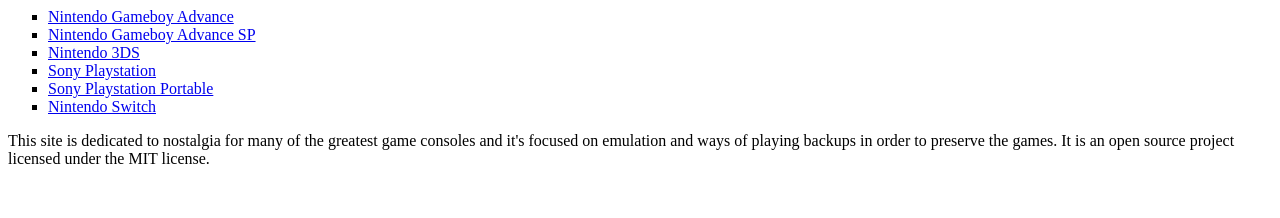
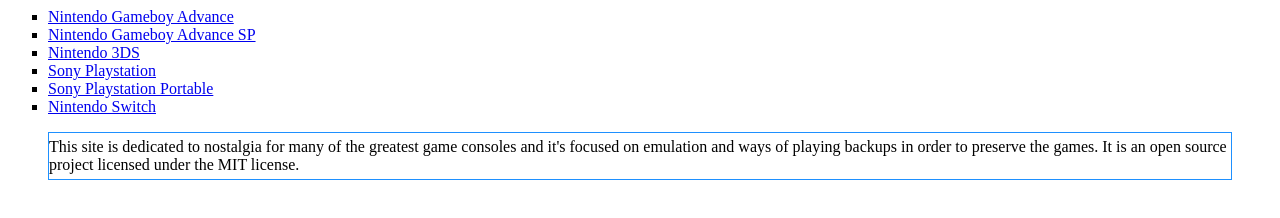
Before and after one commit to retroid13/retroid13.github.io, a plain HTML site: page index.html in a window 1280 px wide. Drawn offline with Linux system fonts and the light colour scheme.

Commit message:
update index

```diff
--- a/index.html
+++ b/index.html
@@ -7,6 +7,9 @@
 		}
 		li {
   			list-style-type: square;
+		}
+		blockquote {
+			border: solid 1px dodgerblue;
 		}
 	</style>
 </head>
@@ -20,5 +23,7 @@
     <li><a href="./consoles-home-playstation1.html">Nintendo Switch</a></li>
   </ul>
 </body>
+<blockquote>
 <p>This site is dedicated to nostalgia for many of the greatest game consoles and it's focused on emulation and ways of playing backups in order to preserve the games. It is an open source project licensed under the MIT license.</p>
+</blockquote>
 </html>
```
